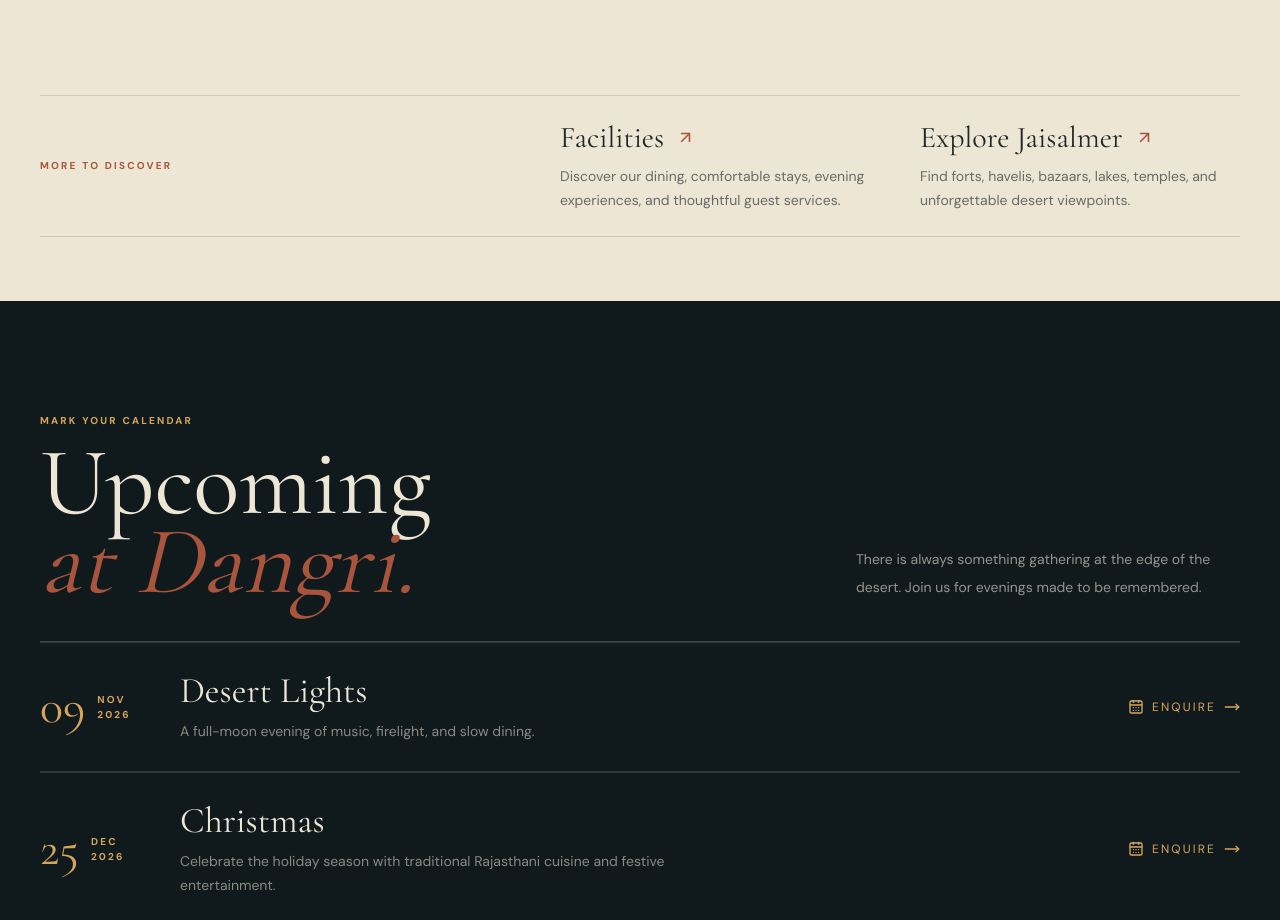
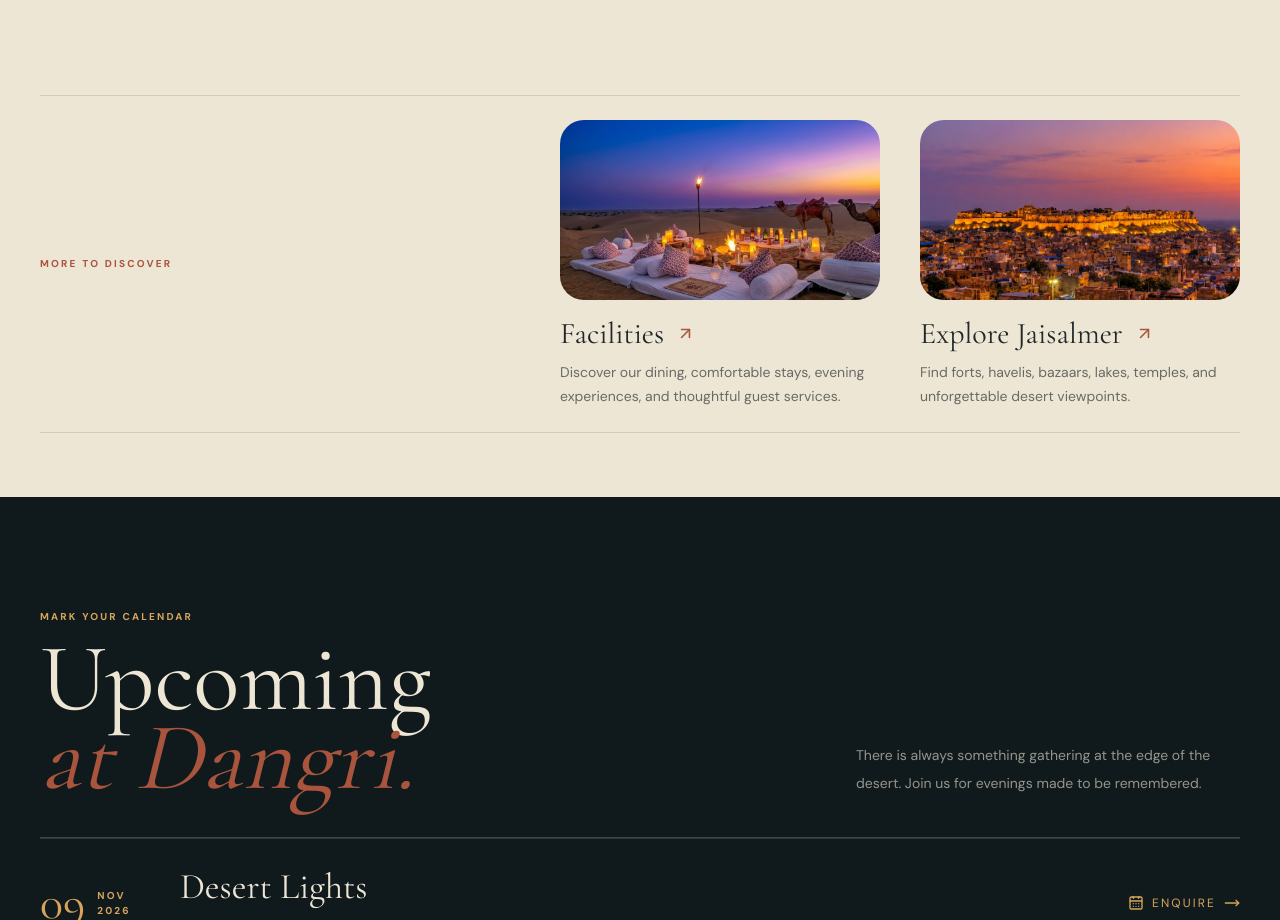
Before and after one commit to anirudhbalana8-sketch/gandri, a Next.js app: page / in a window 1280 px wide. Shown: the part 5140-6060 px from the top of the page. Built offline with nearby package versions, Linux system fonts and the light colour scheme.

Commit message:
faciality changes

```diff
--- a/src/components/home-discover.tsx
+++ b/src/components/home-discover.tsx
@@ -1,5 +1,23 @@
+import Image from "next/image";
 import Link from "next/link";
 import { ArrowUpRight } from "lucide-react";
+
+const discoverLinks = [
+  {
+    title: "Facilities",
+    description: "Discover our dining, comfortable stays, evening experiences, and thoughtful guest services.",
+    href: "/facilities",
+    image: "/images/dinner-on-dunse-photo.jpg",
+    alt: "Dinner served beneath the desert sky",
+  },
+  {
+    title: "Explore Jaisalmer",
+    description: "Find forts, havelis, bazaars, lakes, temples, and unforgettable desert viewpoints.",
+    href: "/explore",
+    image: "/images/explore-jaislmer.jpeg",
+    alt: "Jaisalmer sandstone landscape",
+  },
+];
 
 export function HomeDiscover() {
   return (
@@ -7,19 +25,26 @@ export function HomeDiscover() {
       <div className="mx-auto max-w-350 border-y border-ink/15 py-6">
         <div className="flex flex-col gap-5 md:flex-row md:items-center md:justify-between">
           <p className="eyebrow text-terracotta">More to discover</p>
-          <div className="grid gap-6 sm:grid-cols-2 sm:gap-10">
-            <div>
-              <Link href="/facilities" className="group flex items-center gap-3 font-display text-3xl text-ink transition-colors hover:text-terracotta">
-                Facilities <ArrowUpRight className="text-terracotta transition-transform group-hover:-translate-y-1 group-hover:translate-x-1" size={19} />
-              </Link>
-              <p className="mt-2 max-w-xs text-sm leading-6 text-ink/65">Discover our dining, comfortable stays, evening experiences, and thoughtful guest services.</p>
-            </div>
-            <div>
-              <Link href="/explore" className="group flex items-center gap-3 font-display text-3xl text-ink transition-colors hover:text-terracotta">
-                Explore Jaisalmer <ArrowUpRight className="text-terracotta transition-transform group-hover:-translate-y-1 group-hover:translate-x-1" size={19} />
-              </Link>
-              <p className="mt-2 max-w-xs text-sm leading-6 text-ink/65">Find forts, havelis, bazaars, lakes, temples, and unforgettable desert viewpoints.</p>
-            </div>
+          <div className="grid gap-8 sm:grid-cols-2 sm:gap-10">
+            {discoverLinks.map((item) => (
+              <article key={item.title} className="group">
+                <Link href={item.href} className="block overflow-hidden rounded-3xl">
+                  <div className="relative aspect-video">
+                    <Image
+                      src={item.image}
+                      alt={item.alt}
+                      fill
+                      sizes="(max-width: 640px) 100vw, 50vw"
+                      className="object-cover transition duration-700 group-hover:scale-105"
+                    />
+                  </div>
+                </Link>
+                <Link href={item.href} className="mt-4 flex items-center gap-3 font-display text-3xl text-ink transition-colors hover:text-terracotta">
+                  {item.title} <ArrowUpRight className="text-terracotta transition-transform group-hover:-translate-y-1 group-hover:translate-x-1" size={19} />
+                </Link>
+                <p className="mt-2 max-w-xs text-sm leading-6 text-ink/65">{item.description}</p>
+              </article>
+            ))}
           </div>
         </div>
       </div>
```
